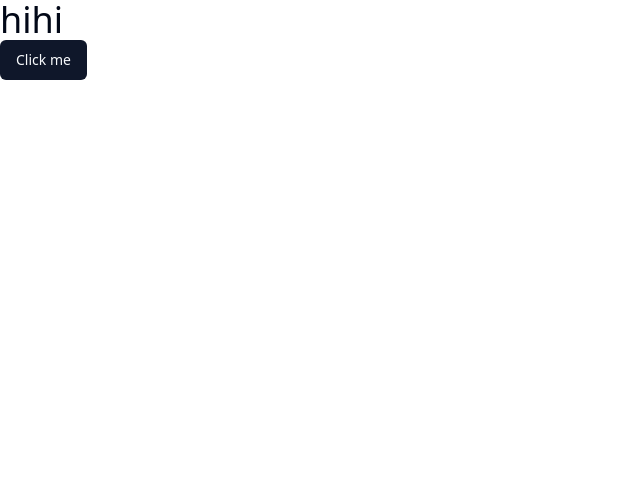
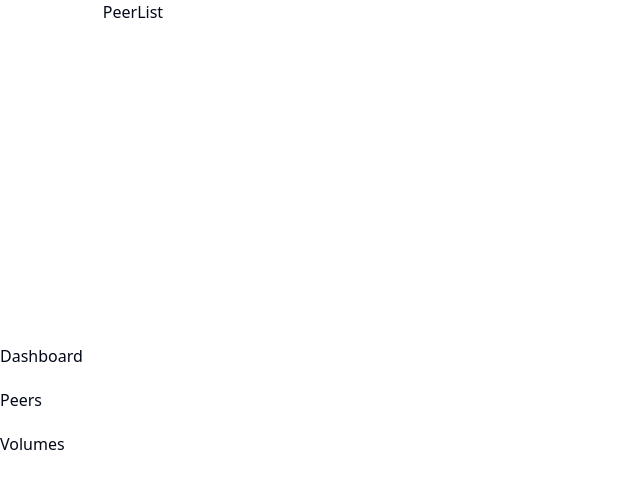
Before and after one commit to Yaon-C2H8N2/glusterfs-webui, a React (Vite) app in the folder client/: page /peers in a window 1280 px wide. Shown: the top 488 px of the page, without its empty margins (0-640 px from the left). Built offline with nearby package versions, Linux system fonts and the light colour scheme.

Commit message:
feat 🖥️: setup general client structure

```diff
--- a/client/package.json
+++ b/client/package.json
@@ -17,6 +17,7 @@
     "react": "^18.2.0",
     "react-dom": "^18.2.0",
     "react-router": "^6.23.1",
+    "react-router-dom": "^6.23.1",
     "tailwind-merge": "^2.3.0",
     "tailwindcss-animate": "^1.0.7"
   },
--- a/client/src/App.tsx
+++ b/client/src/App.tsx
@@ -1,11 +1,11 @@
-import { Button } from "@/components/ui/button.tsx";
+import { BrowserRouter } from "react-router-dom";
+import Router from "@/components/Router/Router.tsx";
 
 function App() {
     return (
-        <>
-            <p className={"text-4xl"}>hihi</p>
-            <Button>Click me</Button>
-        </>
+        <BrowserRouter>
+            <Router />
+        </BrowserRouter>
     );
 }
 
--- /dev/null
+++ b/client/src/components/Dashboard/PeerList.tsx
@@ -0,0 +1,9 @@
+function Dashboard() {
+    return (
+        <div>
+            <h1>Dashboard</h1>
+        </div>
+    );
+}
+
+export default Dashboard;
--- /dev/null
+++ b/client/src/components/MenuBar/MenuBar.tsx
@@ -0,0 +1,17 @@
+function MenuBar() {
+    return (
+        <div className={"flex flex-col gap-5 min-h-[100vh] justify-center"}>
+            <div>
+                <a href={"/"}>Dashboard</a>
+            </div>
+            <div>
+                <a href={"/peers"}>Peers</a>
+            </div>
+            <div>
+                <a href={"/peers"}>Volumes</a>
+            </div>
+        </div>
+    );
+}
+
+export default MenuBar;
--- /dev/null
+++ b/client/src/components/PeerList/PeerList.tsx
@@ -0,0 +1,9 @@
+function PeerList() {
+    return (
+        <div>
+            <h1>PeerList</h1>
+        </div>
+    );
+}
+
+export default PeerList;
--- /dev/null
+++ b/client/src/components/Router/Layout.tsx
@@ -0,0 +1,15 @@
+import { Outlet } from "react-router";
+import MenuBar from "@/components/MenuBar/MenuBar.tsx";
+
+function Layout() {
+    return (
+        <>
+            <div className={"flex gap-5"}>
+                <MenuBar />
+                <Outlet />
+            </div>
+        </>
+    );
+}
+
+export default Layout;
--- /dev/null
+++ b/client/src/components/Router/Router.tsx
@@ -0,0 +1,17 @@
+import { Route, Routes } from "react-router";
+import PeerList from "@/components/PeerList/PeerList.tsx";
+import Dashboard from "@/components/Dashboard/PeerList.tsx";
+import Layout from "@/components/Router/Layout.tsx";
+
+function Router() {
+    return (
+        <Routes>
+            <Route path={"/"} element={<Layout />}>
+                <Route path={""} element={<Dashboard />} />
+                <Route path={"peers"} element={<PeerList />} />
+            </Route>
+        </Routes>
+    );
+}
+
+export default Router;
```
Also changed, not shown: 1 other file (tests, documents, lock files or other folders).
